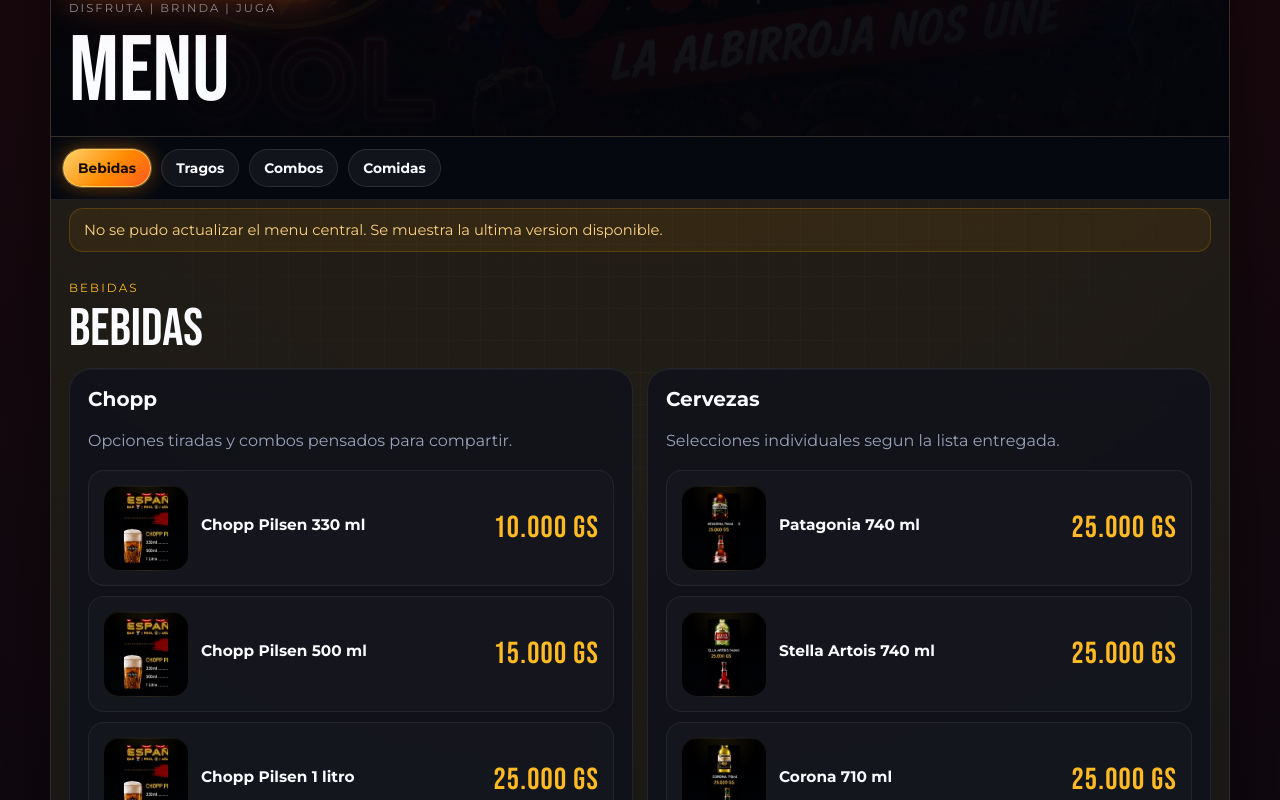
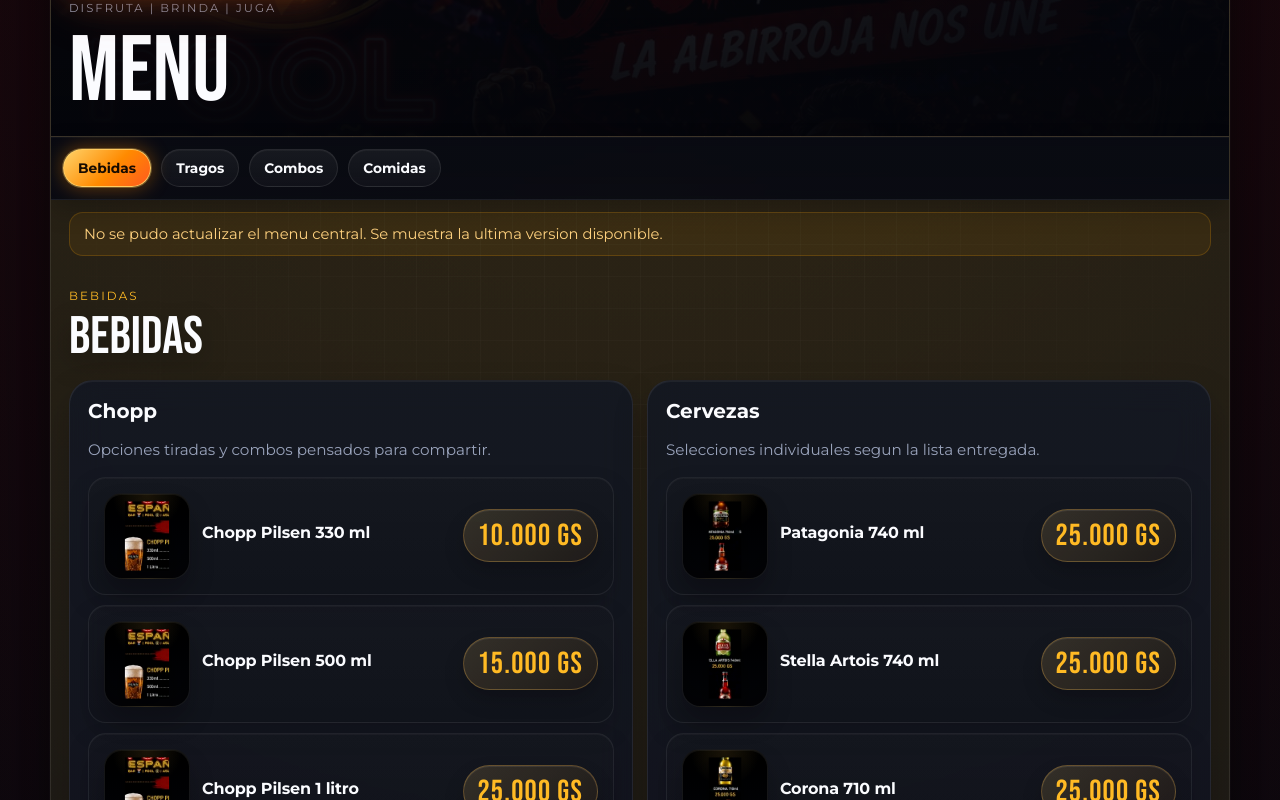
Before and after one commit to erickjsl/pool-espana-menu, a React (Vite) app: page / in a window 1280 px wide. Shown: the part 300-1100 px from the top of the page. Built offline with nearby package versions, Linux system fonts and the light colour scheme; no server answers.

Commit message:
refine premium presentation for public menu

```diff
--- a/src/App.css
+++ b/src/App.css
@@ -2,13 +2,17 @@
 .admin-shell {
   width: min(1180px, calc(100% - 16px));
   margin: 8px auto;
-  border: 1px solid var(--border);
-  border-radius: 24px;
+  border: 1px solid rgba(255, 255, 255, 0.08);
+  border-radius: 28px;
   overflow: clip;
   background:
-    radial-gradient(circle at top, rgba(255, 179, 0, 0.12), transparent 35%),
-    linear-gradient(180deg, rgba(11, 14, 25, 0.98), rgba(7, 9, 18, 0.98));
-  box-shadow: 0 24px 90px rgba(0, 0, 0, 0.45);
+    radial-gradient(circle at top, rgba(255, 179, 0, 0.16), transparent 34%),
+    radial-gradient(circle at bottom right, rgba(255, 95, 31, 0.08), transparent 28%),
+    linear-gradient(180deg, rgba(11, 14, 25, 0.985), rgba(6, 8, 16, 0.99));
+  box-shadow:
+    0 0 0 1px rgba(255, 255, 255, 0.02),
+    0 28px 100px rgba(0, 0, 0, 0.52),
+    0 10px 30px rgba(0, 0, 0, 0.28);
 }
 
 .menu-block,
@@ -154,8 +158,14 @@
   gap: 10px;
   overflow-x: auto;
   padding: 12px;
-  background: rgba(5, 8, 16, 0.96);
-  border-bottom: 1px solid var(--border);
+  background:
+    linear-gradient(180deg, rgba(8, 10, 18, 0.98), rgba(8, 10, 18, 0.94)),
+    radial-gradient(circle at top, rgba(255, 171, 33, 0.08), transparent 44%);
+  border-bottom: 1px solid rgba(255, 255, 255, 0.08);
+  box-shadow:
+    inset 0 1px 0 rgba(255, 255, 255, 0.03),
+    0 10px 24px rgba(0, 0, 0, 0.22);
+  backdrop-filter: blur(16px);
   scrollbar-width: none;
   scroll-snap-type: x proximity;
 }
@@ -186,8 +196,9 @@
   white-space: nowrap;
   padding: 10px 14px;
   color: var(--text-strong);
-  background: rgba(255, 255, 255, 0.05);
-  border: 1px solid rgba(255, 255, 255, 0.1);
+  background: linear-gradient(180deg, rgba(255, 255, 255, 0.06), rgba(255, 255, 255, 0.03));
+  border: 1px solid rgba(255, 255, 255, 0.09);
+  box-shadow: inset 0 1px 0 rgba(255, 255, 255, 0.04);
   font-size: 0.86rem;
   scroll-snap-align: start;
 }
@@ -216,7 +227,7 @@
 }
 
 .menu-main {
-  padding: 8px 0 24px;
+  padding: 12px 0 30px;
 }
 
 .sync-banner,
@@ -231,7 +242,8 @@
 }
 
 .menu-block {
-  padding: 18px;
+  position: relative;
+  padding: 22px 18px;
   scroll-margin-top: 74px;
 }
 
@@ -240,11 +252,12 @@
   justify-content: space-between;
   align-items: end;
   gap: 14px;
-  margin-bottom: 14px;
+  margin-bottom: 18px;
 }
 
 .block-heading h2 {
   font-size: clamp(2.1rem, 8vw, 3.3rem);
+  text-shadow: 0 10px 28px rgba(0, 0, 0, 0.32);
 }
 
 .combo-grid,
@@ -272,10 +285,14 @@
 .admin-header,
 .admin-panel,
 .admin-stat-card {
-  background: rgba(14, 17, 28, 0.74);
+  background:
+    linear-gradient(180deg, rgba(18, 22, 34, 0.9), rgba(11, 14, 24, 0.86)),
+    radial-gradient(circle at top, rgba(255, 187, 61, 0.06), transparent 36%);
   border: 1px solid rgba(255, 255, 255, 0.08);
-  box-shadow: inset 0 1px 0 rgba(255, 255, 255, 0.04);
-  border-radius: 22px;
+  box-shadow:
+    inset 0 1px 0 rgba(255, 255, 255, 0.05),
+    0 16px 34px rgba(0, 0, 0, 0.22);
+  border-radius: 24px;
   backdrop-filter: blur(16px);
 }
 
@@ -289,6 +306,18 @@
   flex-direction: column;
   justify-content: space-between;
   gap: 14px;
+  transition:
+    transform 180ms ease,
+    border-color 180ms ease,
+    box-shadow 180ms ease;
+}
+
+.menu-card:hover {
+  transform: translateY(-2px);
+  border-color: rgba(255, 187, 61, 0.22);
+  box-shadow:
+    inset 0 1px 0 rgba(255, 255, 255, 0.05),
+    0 18px 38px rgba(0, 0, 0, 0.28);
 }
 
 .menu-card h3,
@@ -307,6 +336,12 @@
   margin-bottom: 14px;
 }
 
+.menu-section-head p {
+  max-width: 34rem;
+  font-size: 0.95rem;
+  line-height: 1.55;
+}
+
 .menu-items {
   grid-template-columns: repeat(2, minmax(0, 1fr));
   gap: 10px;
@@ -321,10 +356,15 @@
   grid-template-columns: minmax(0, 1fr) auto;
   align-items: start;
   gap: 12px;
-  padding: 14px;
-  border-radius: 16px;
-  background: rgba(255, 255, 255, 0.02);
-  border: 1px solid rgba(255, 255, 255, 0.06);
+  padding: 15px;
+  border-radius: 18px;
+  background:
+    linear-gradient(180deg, rgba(255, 255, 255, 0.035), rgba(255, 255, 255, 0.02)),
+    linear-gradient(180deg, rgba(8, 11, 19, 0.68), rgba(8, 11, 19, 0.68));
+  border: 1px solid rgba(255, 255, 255, 0.07);
+  box-shadow:
+    inset 0 1px 0 rgba(255, 255, 255, 0.03),
+    0 10px 24px rgba(0, 0, 0, 0.14);
 }
 
 .product-row {
@@ -346,7 +386,8 @@
 }
 
 .menu-item h4 {
-  font-size: 0.96rem;
+  font-size: 1rem;
+  letter-spacing: -0.01em;
 }
 
 .badge,
@@ -378,6 +419,21 @@
   font-size: clamp(1.4rem, 5vw, 1.9rem);
   white-space: nowrap;
   justify-self: end;
+}
+
+.item-price,
+.card-price {
+  display: inline-flex;
+  align-items: center;
+  justify-content: center;
+  min-height: 42px;
+  padding: 8px 14px 7px;
+  border-radius: 999px;
+  background: linear-gradient(135deg, rgba(255, 212, 106, 0.14), rgba(255, 138, 0, 0.06));
+  border: 1px solid rgba(255, 189, 81, 0.28);
+  box-shadow:
+    inset 0 1px 0 rgba(255, 255, 255, 0.08),
+    0 10px 20px rgba(0, 0, 0, 0.18);
 }
 
 .simple-footer {
@@ -679,9 +735,14 @@
   height: 86px;
   flex-shrink: 0;
   overflow: hidden;
-  border-radius: 16px;
+  border-radius: 18px;
   border: 1px solid rgba(255, 255, 255, 0.08);
-  background: rgba(6, 10, 18, 0.92);
+  background:
+    radial-gradient(circle at top, rgba(255, 196, 70, 0.08), transparent 34%),
+    #020304;
+  box-shadow:
+    inset 0 1px 0 rgba(255, 255, 255, 0.04),
+    0 10px 20px rgba(0, 0, 0, 0.24);
 }
 
 .product-thumb img,
@@ -694,11 +755,12 @@
 .product-row .product-thumb {
   position: relative;
   background:
-    radial-gradient(circle at top, rgba(255, 196, 70, 0.1), transparent 38%),
+    radial-gradient(circle at top, rgba(255, 196, 70, 0.12), transparent 38%),
     linear-gradient(180deg, rgba(0, 0, 0, 1), rgba(3, 4, 8, 1));
   box-shadow:
     inset 0 1px 0 rgba(255, 255, 255, 0.06),
-    inset 0 -10px 24px rgba(0, 0, 0, 0.38);
+    inset 0 -10px 24px rgba(0, 0, 0, 0.4),
+    0 14px 24px rgba(0, 0, 0, 0.24);
 }
 
 .product-row .product-thumb img {
@@ -714,12 +776,23 @@
 
 .combo-image {
   width: 100%;
-  height: 180px;
-  margin-bottom: 8px;
+  height: 188px;
+  margin-bottom: 10px;
 }
 
 .combo-image img {
-  object-fit: cover;
+  object-fit: contain;
+  object-position: center;
+  padding: 12px;
+  background: #020304;
+  filter:
+    drop-shadow(0 12px 18px rgba(0, 0, 0, 0.4))
+    saturate(1.03);
+  transition: transform 180ms ease;
+}
+
+.menu-card:hover .combo-image img {
+  transform: scale(1.03);
 }
 
 .upload-box {
@@ -824,7 +897,7 @@
   .admin-shell {
     width: min(100%, calc(100% - 6px));
     margin: 3px auto;
-    border-radius: 16px;
+    border-radius: 18px;
   }
 
   .menu-hero,
@@ -876,7 +949,7 @@
 
   .block-heading {
     gap: 8px;
-    margin-bottom: 12px;
+    margin-bottom: 14px;
   }
 
   .sync-banner,
@@ -896,7 +969,7 @@
   }
 
   .category-nav a {
-    padding: 10px 12px;
+    padding: 10px 13px;
     font-size: 0.8rem;
   }
 
@@ -938,6 +1011,12 @@
     line-height: 1;
   }
 
+  .item-price,
+  .card-price {
+    min-height: 38px;
+    padding: 7px 12px 6px;
+  }
+
   .combo-grid {
     gap: 10px;
   }
@@ -949,7 +1028,7 @@
   .admin-header,
   .admin-panel,
   .admin-stat-card {
-    border-radius: 18px;
+    border-radius: 20px;
   }
 
   .menu-card,
@@ -960,8 +1039,8 @@
   }
 
   .combo-image {
-    height: 150px;
-    border-radius: 14px;
+    height: 164px;
+    border-radius: 16px;
   }
 
   .editor-card,
@@ -1037,6 +1116,12 @@
     font-size: 1.15rem;
   }
 
+  .item-price,
+  .card-price {
+    min-height: 36px;
+    padding: 6px 11px 5px;
+  }
+
   .brand-logo {
     width: 120px;
   }
--- a/src/components/public/ProductRow.tsx
+++ b/src/components/public/ProductRow.tsx
@@ -22,7 +22,7 @@
         </div>
         {item.description ? <p>{item.description}</p> : null}
       </div>
-      <strong>{item.price}</strong>
+      <strong className="item-price">{item.price}</strong>
     </div>
   )
 }
--- a/src/components/public/PublicPage.tsx
+++ b/src/components/public/PublicPage.tsx
@@ -148,7 +148,7 @@
                   <h3>{combo.title}</h3>
                   <p>{combo.description}</p>
                 </div>
-                <strong>{combo.price}</strong>
+                <strong className="card-price">{combo.price}</strong>
               </article>
             ))}
           </div>
```
